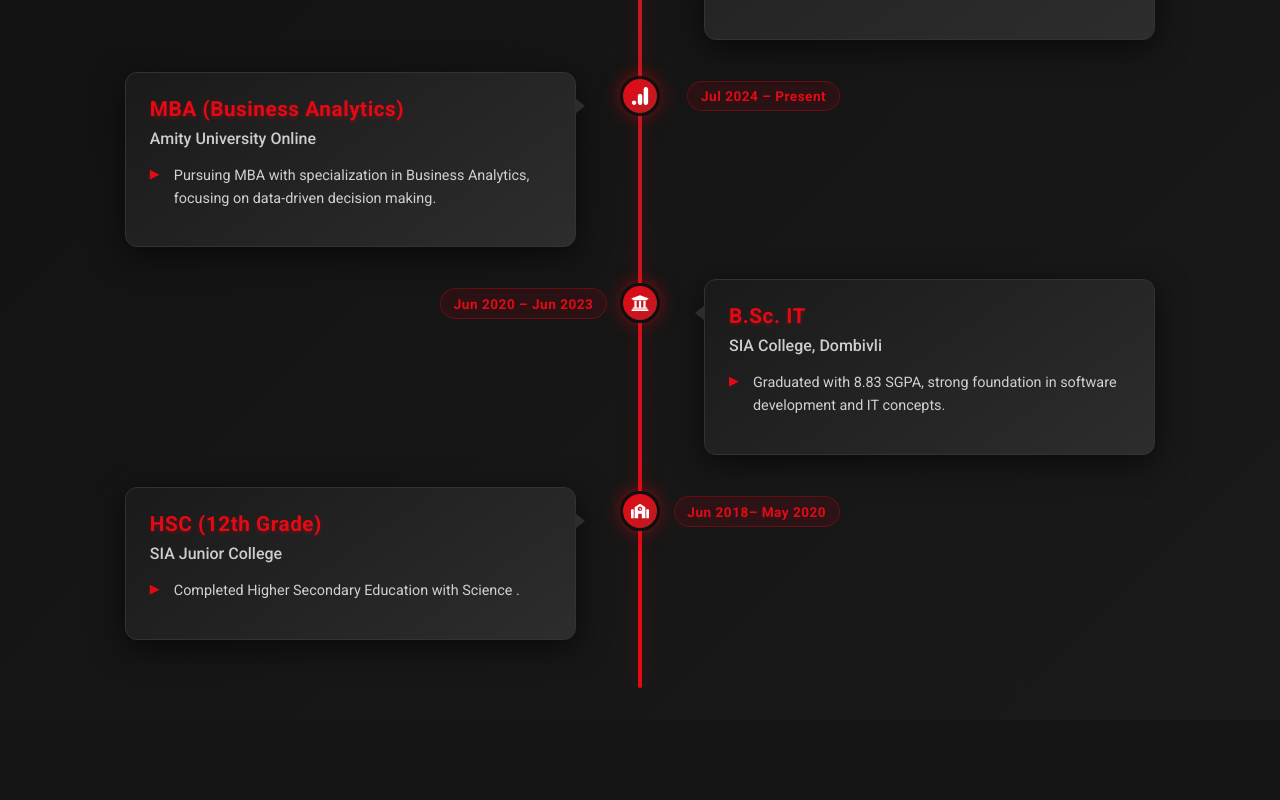
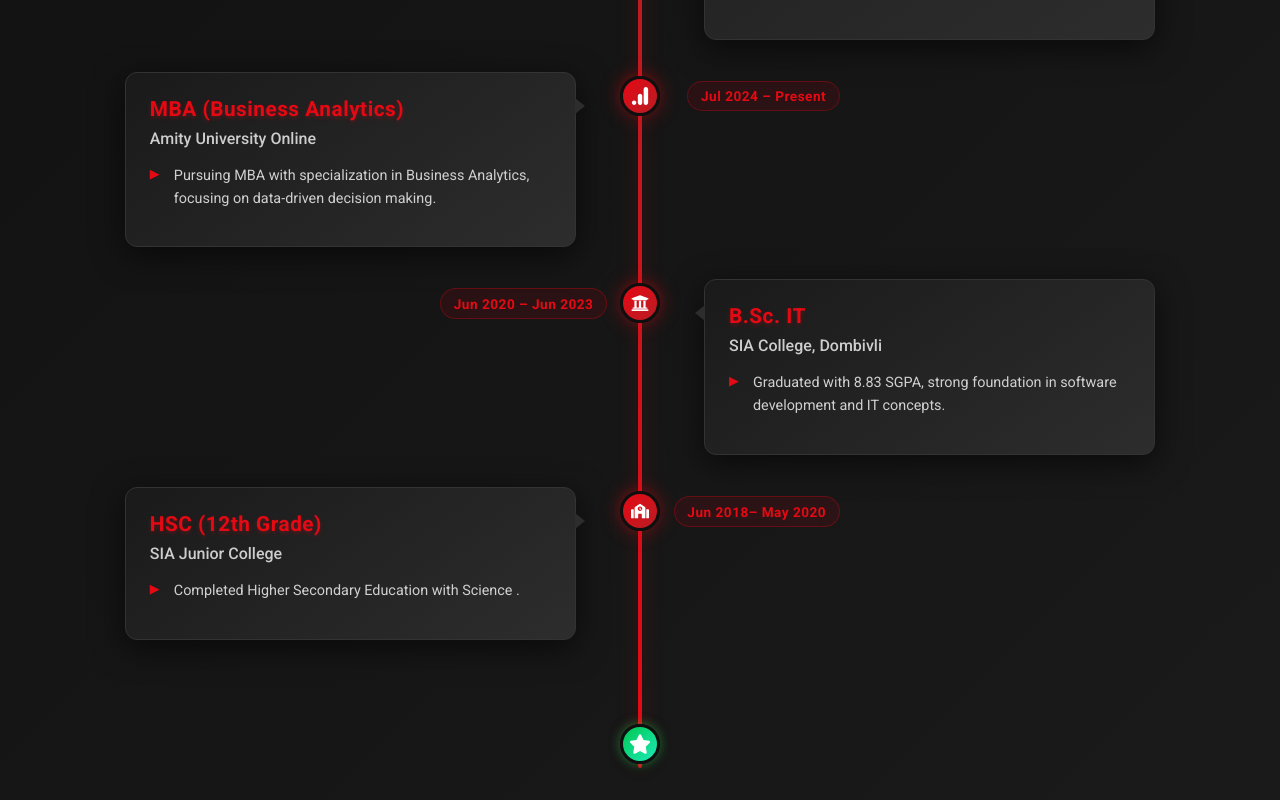
Before and after one commit to ankitdotdev/ankit-netflix-portfolio, a Next.js app: page /work-experience in a window 1280 px wide. Shown: the part 1150-1950 px from the top of the page. Before the commit the page ends 1870 px from the top, so only its background shows below. Built offline with nearby package versions, Linux system fonts and the light colour scheme.

Commit message:
feat(timeline): add start icon with custom styles in WorkExperienceContainer

```diff
--- a/src/features/work-experience/index.module.css
+++ b/src/features/work-experience/index.module.css
@@ -21,7 +21,7 @@
 }
 
 .heading::before {
-  content: '';
+  content: "";
   position: absolute;
   top: -10px;
   left: 50%;
@@ -33,7 +33,7 @@
 }
 
 .heading::after {
-  content: '';
+  content: "";
   position: absolute;
   bottom: -10px;
   left: 50%;
@@ -49,7 +49,8 @@
     text-shadow: 0 4px 20px rgba(229, 9, 20, 0.3);
   }
   to {
-    text-shadow: 0 4px 30px rgba(229, 9, 20, 0.6), 0 0 40px rgba(229, 9, 20, 0.2);
+    text-shadow: 0 4px 30px rgba(229, 9, 20, 0.6),
+      0 0 40px rgba(229, 9, 20, 0.2);
   }
 }
 
@@ -123,7 +124,7 @@
 
 /* Arrow pointing to icon for left cards */
 .left .content::after {
-  content: '';
+  content: "";
   position: absolute;
   top: 25px;
   right: -10px;
@@ -136,7 +137,7 @@
 
 /* Arrow pointing to icon for right cards */
 .right .content::after {
-  content: '';
+  content: "";
   position: absolute;
   top: 25px;
   left: -10px;
@@ -298,7 +299,32 @@
   left: -200px;
   text-align: center;
 }
+/* Centered last item with game icon */
+.center {
+  position: relative;   /* stay inside the flow instead of absolute */
+  display: flex;
+  justify-content: center;
+  margin-top: 3rem;     /* spacing above */
+}
 
+.gameIcon {
+  background: linear-gradient(135deg, #00c853, #1de9b6);
+  font-size: 22px;
+  animation: pulse 1.5s infinite;
+}
+
+/* Pulse animation for fun */
+@keyframes pulse {
+  0% {
+    box-shadow: 0 0 10px rgba(0, 200, 83, 0.5);
+  }
+  50% {
+    box-shadow: 0 0 25px rgba(0, 200, 83, 0.9);
+  }
+  100% {
+    box-shadow: 0 0 10px rgba(0, 200, 83, 0.5);
+  }
+}
 /* Mobile responsive */
 @media screen and (max-width: 768px) {
   .heading {
--- a/src/features/work-experience/index.tsx
+++ b/src/features/work-experience/index.tsx
@@ -1,11 +1,14 @@
 import React from "react";
 import styles from "./index.module.css";
 import { experiences } from "./constants/experienceData";
+import {FaStar } from "react-icons/fa6";
 
 const WorkExperienceContainer = () => {
   return (
     <div className={styles.container}>
-      <h2 className={styles.heading}>📅 Work Experience & Education Timeline</h2>
+      <h2 className={styles.heading}>
+        📅 Work Experience & Education Timeline
+      </h2>
       <div className={styles.timeline}>
         {experiences.map((exp, index) => (
           <div
@@ -36,6 +39,11 @@
             </div>
           </div>
         ))}
+        <div className={`${styles.timelineItem} ${styles.center}`}>
+          <div className={`${styles.iconWrapper} ${styles.gameIcon}`}>
+            <FaStar  />
+          </div>
+        </div>
       </div>
     </div>
   );
```
